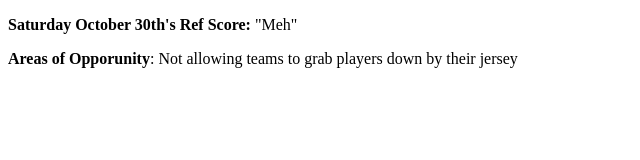
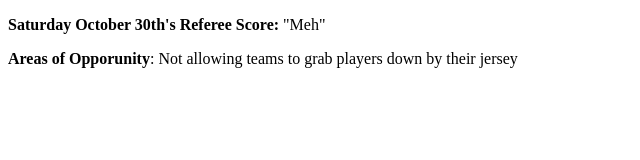
Before and after one commit to Gatumbi/lmvsc, a plain HTML site: page index.html in a window 1280 px wide. Shown: the full height of the page, 0-640 px from the left. Drawn offline with Linux system fonts and the light colour scheme.

Commit message:
Update index.html

```diff
--- a/index.html
+++ b/index.html
@@ -8,7 +8,7 @@
 </head>
 <body>
 
-<p><strong>Saturday October 30th&#39;s Ref Score:</strong> &quot;Meh&quot;</p>
+<p><strong>Saturday October 30th&#39;s Referee Score:</strong> &quot;Meh&quot;</p>
 
 <p><strong>Areas of Opporunity</strong>: Not allowing teams to grab players down by their jersey</p>
 
```
